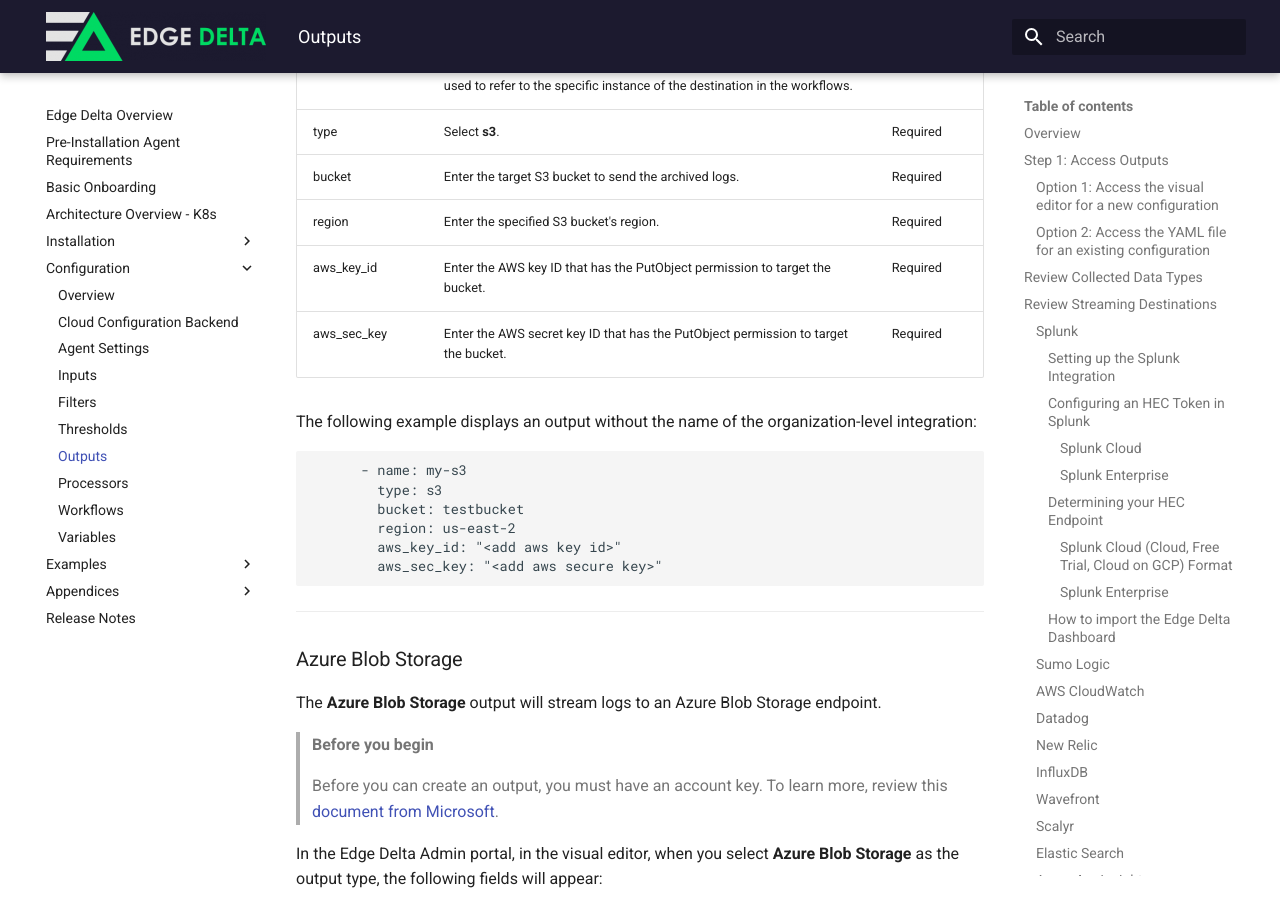
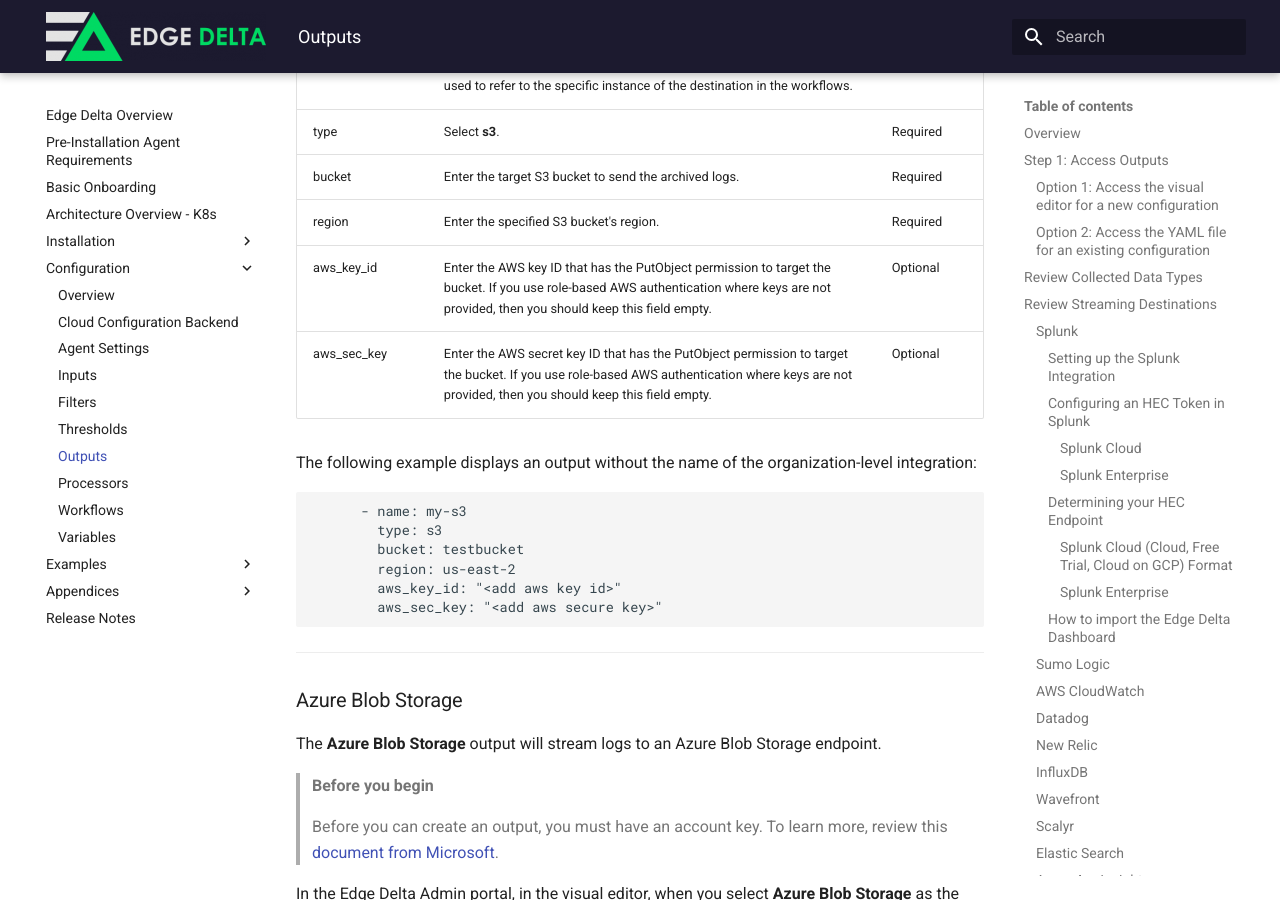
Before and after one commit to edgedelta/docs, an MkDocs documentation site: the page built from docs/configuration/outputs.md, in a window 1280 px wide and 900 px high, scrolled down 38360 px. Built offline with MkDocs 1.6.1 and Material for MkDocs 9.7.7, drawn with Linux system fonts in a browser that asks for light colours.

Commit message:
Update outputs.md

```diff
--- a/docs/configuration/outputs.md
+++ b/docs/configuration/outputs.md
@@ -1279,8 +1279,8 @@ In the Edge Delta Admin portal, in the visual editor, when you select **AWS S3**
 | type | Select **s3**. | Required |
 | bucket | Enter the target S3 bucket to send the archived logs. | Required |
 | region | Enter the specified S3 bucket's region. | Required |
-| aws\_key\_id | Enter the AWS key ID that has the PutObject permission to target the bucket. | Required |
-| aws\_sec\_key | Enter the AWS secret key ID that has the PutObject permission to target the bucket.  | Required |
+| aws\_key\_id | Enter the AWS key ID that has the PutObject permission to target the bucket. If you use role-based AWS authentication where keys are not provided, then you should keep this field empty. | Optional |
+| aws\_sec\_key | Enter the AWS secret key ID that has the PutObject permission to target the bucket. If you use role-based AWS authentication where keys are not provided, then you should keep this field empty. | Optional |
 
 The following example displays an output without the name of the organization-level integration:
 
```
